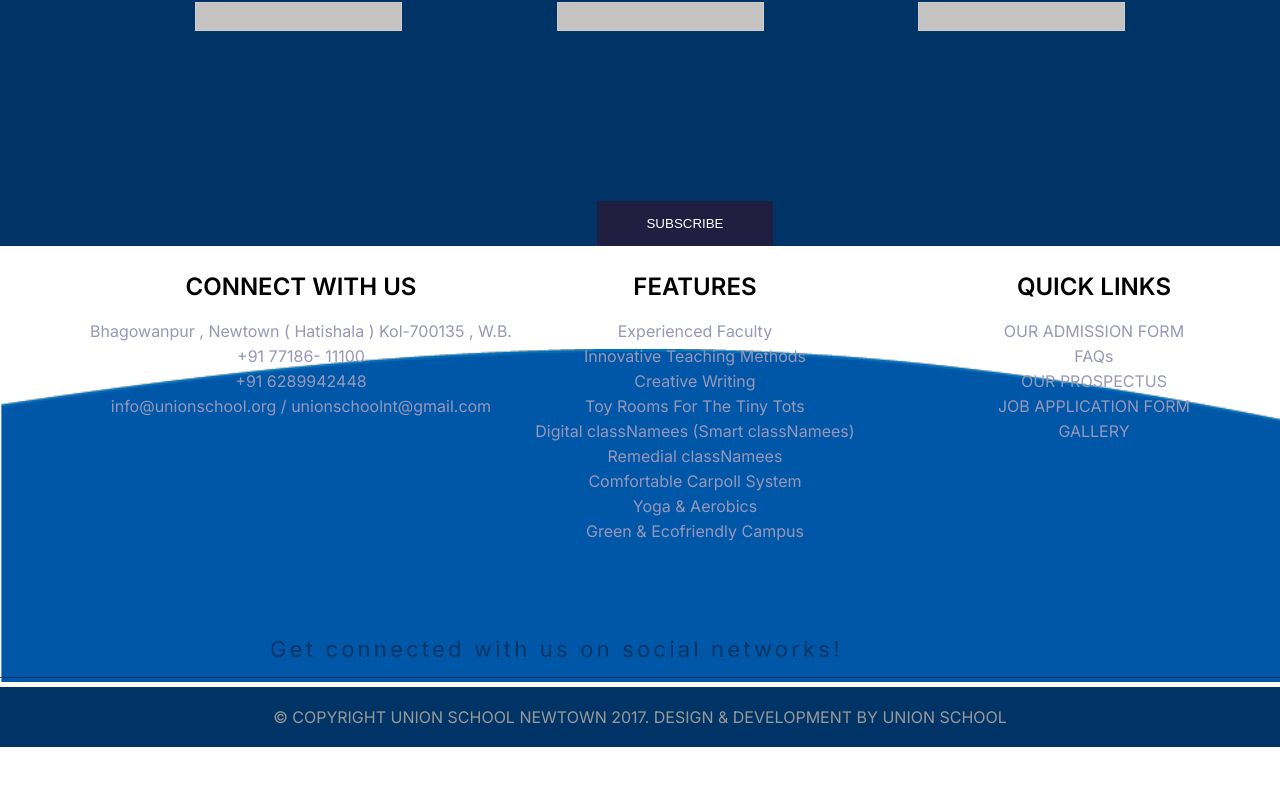
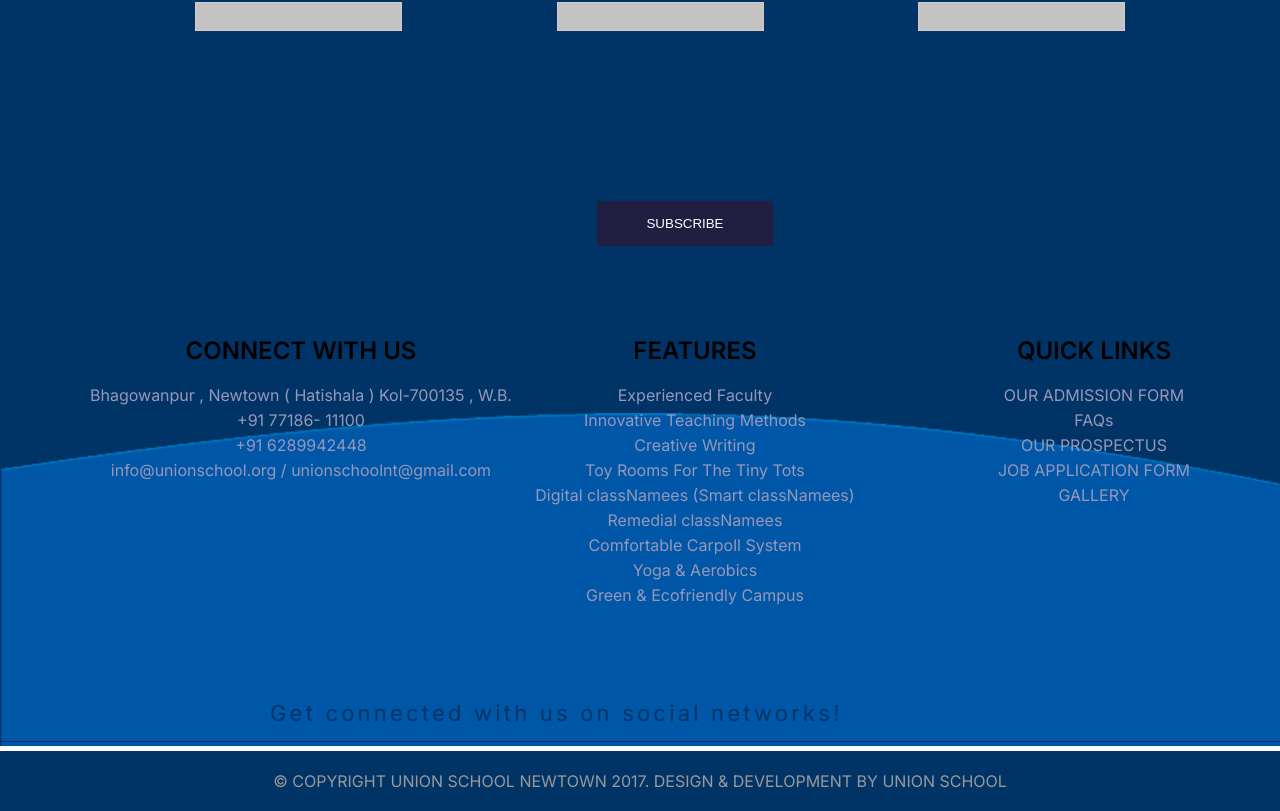
Before and after one commit to harsh6975/Union-School, a React (Create React App) app: page / in a window 1280 px wide. Shown: the part 1152-1963 px from the top of the page. Before the commit the page ends 1899 px from the top, so only its background shows below. Built offline with nearby package versions, Linux system fonts and the light colour scheme.

Commit message:
style modified

```diff
--- a/src/styles/footer.css
+++ b/src/styles/footer.css
@@ -3,6 +3,7 @@
   background-repeat: no-repeat;
   background-size: 100%;
   background-position: bottom;
+  background-color: #003466;
 }
 
 .footer-link-container {
--- a/src/styles/stay.css
+++ b/src/styles/stay.css
@@ -1,6 +1,5 @@
 .stay {
   background-color: #003466;
-  margin-bottom: -5%;
 }
 .stay {
   color: white;
```
